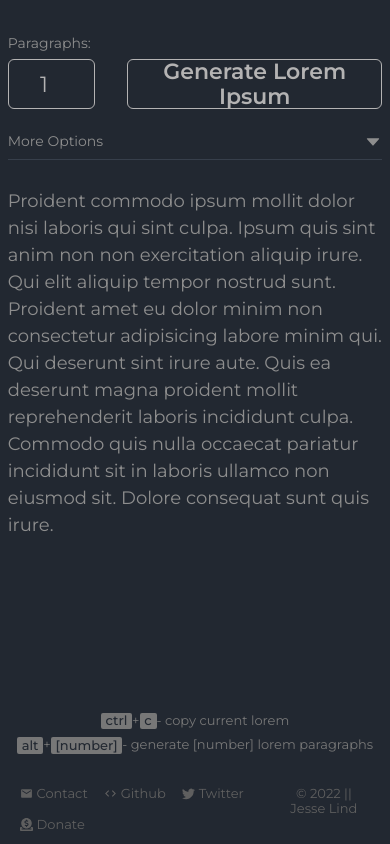
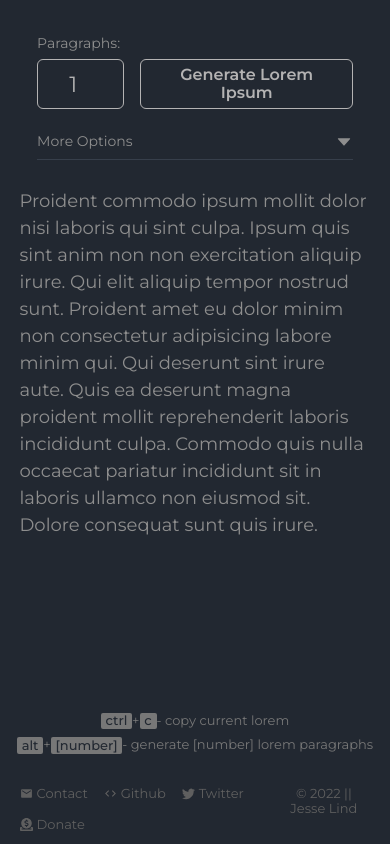
Before and after one commit to jclind/lorem-ipsum-generator, a React (Create React App) app: page / in a window 390 px wide. Built offline with nearby package versions, Linux system fonts and the light colour scheme.

Commit message:
fix: add mobile responsivness and close options on saved changes

```diff
--- a/src/Components/Home/Home.scss
+++ b/src/Components/Home/Home.scss
@@ -7,8 +7,7 @@
   box-sizing: border-box;
 
   min-height: calc(100vh - #{$footer-height});
-  width: 100%;
-  max-width: 90%;
+  width: 90%;
   margin: 0 auto;
 
   .content-container {
@@ -116,5 +115,16 @@
         cursor: pointer;
       }
     }
+    @media screen and (max-width: 500px) {
+      .inputs-container {
+        width: 90%;
+        .main-inputs {
+          gap: 1rem;
+          .generate-btn {
+            font-size: toRem(16);
+          }
+        }
+      }
+    }
   }
 }
--- a/src/Components/MoreOptions/MoreOptions.js
+++ b/src/Components/MoreOptions/MoreOptions.js
@@ -17,6 +17,8 @@ const MoreOptions = ({
   setSentenceUpperBound,
   setLoremText,
 }) => {
+  const [isOpen, setIsOpen] = useState(false)
+
   const [isChanged, setIsChanged] = useState(false)
 
   const [unitType, setUnitType] = useState(loremUnit)
@@ -92,9 +94,11 @@ const MoreOptions = ({
     if (unitType !== loremUnit) {
       setLoremUnit(unitType)
       setIsChanged(false)
+      setIsOpen(false)
       return setLoremText(1, unitType)
     }
 
+    setIsOpen(false)
     setLoremText(null, unitType, minSPerP, maxSPerP, minWPerS, maxWPerS)
     setIsChanged(false)
   }
@@ -123,6 +127,8 @@ const MoreOptions = ({
             <AiFillCaretUp className='icon' />
           </div>
         }
+        handleTriggerClick={() => setIsOpen(!isOpen)}
+        open={isOpen}
       >
         <div className='settings-container'>
           <div className='lorem-units'>
--- a/src/Components/MoreOptions/MoreOptions.scss
+++ b/src/Components/MoreOptions/MoreOptions.scss
@@ -83,4 +83,36 @@
       }
     }
   }
+
+  @media screen and (max-width: 500px) {
+    .settings-container {
+      .lorem-units {
+        flex-direction: column;
+        gap: 0.5rem;
+        .options {
+          width: 100%;
+          gap: 0;
+          justify-content: space-between;
+          .option {
+          }
+        }
+      }
+      .setting-inputs {
+        label.setting-label {
+          flex-direction: column;
+          gap: 0.5rem;
+
+          .min-max-container {
+            .min-max-item {
+              max-width: 100%;
+              .text {
+                color: $tertiary-text;
+                margin-bottom: 0.25rem;
+              }
+            }
+          }
+        }
+      }
+    }
+  }
 }
```
